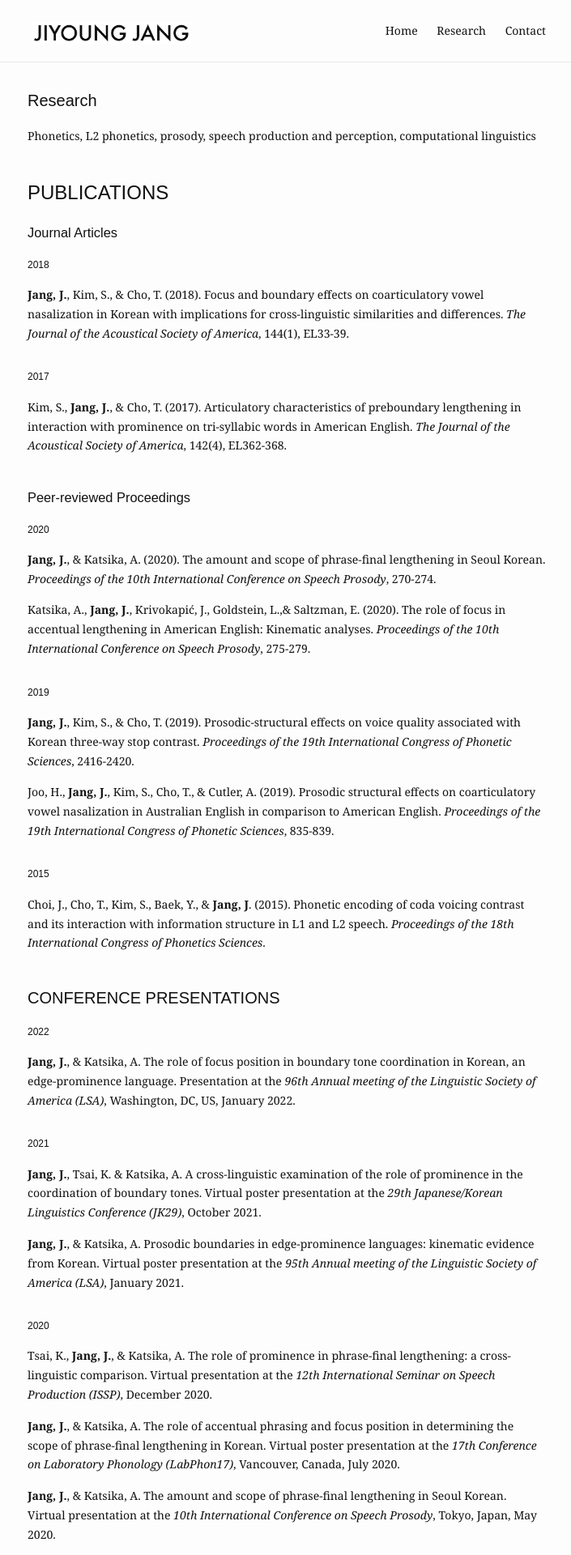
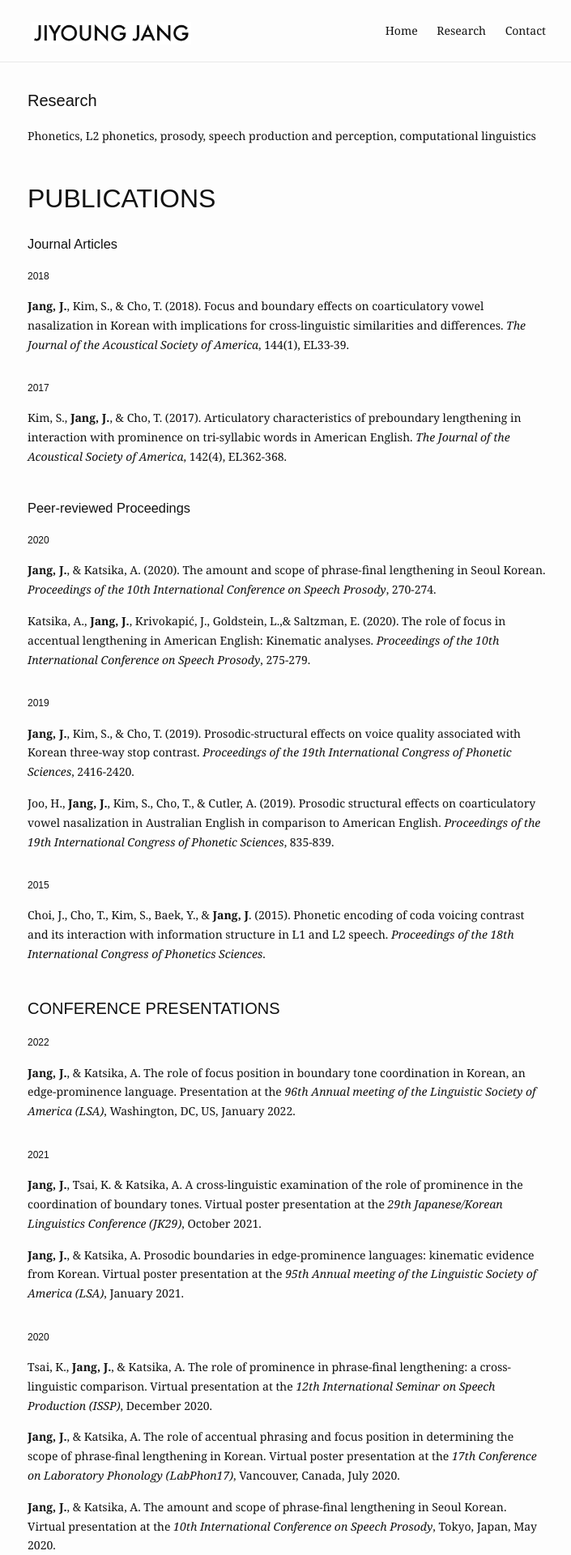
Before and after one commit to jiyoungj/jiyoungj.github.io, a Jekyll site: the page built from research.md, in a window 1280 px wide. Shown: the top 1920 px of the page at 81% size, without its empty margins (286-991 px from the left). Built offline with Jekyll 4.4.1, drawn with Linux system fonts in a browser that asks for light colours.

Commit message:
Update research.md

```diff
--- a/research.md
+++ b/research.md
@@ -9,7 +9,7 @@
 
 <h6 style="font-size:5px"><br></h6>
 
-<h3 style="font-size:24px">PUBLICATIONS</h3>
+<h3 style="font-size:32px">PUBLICATIONS</h3>
  <h3>Journal Articles</h3>
   <h4>2018</h4>
 
```
